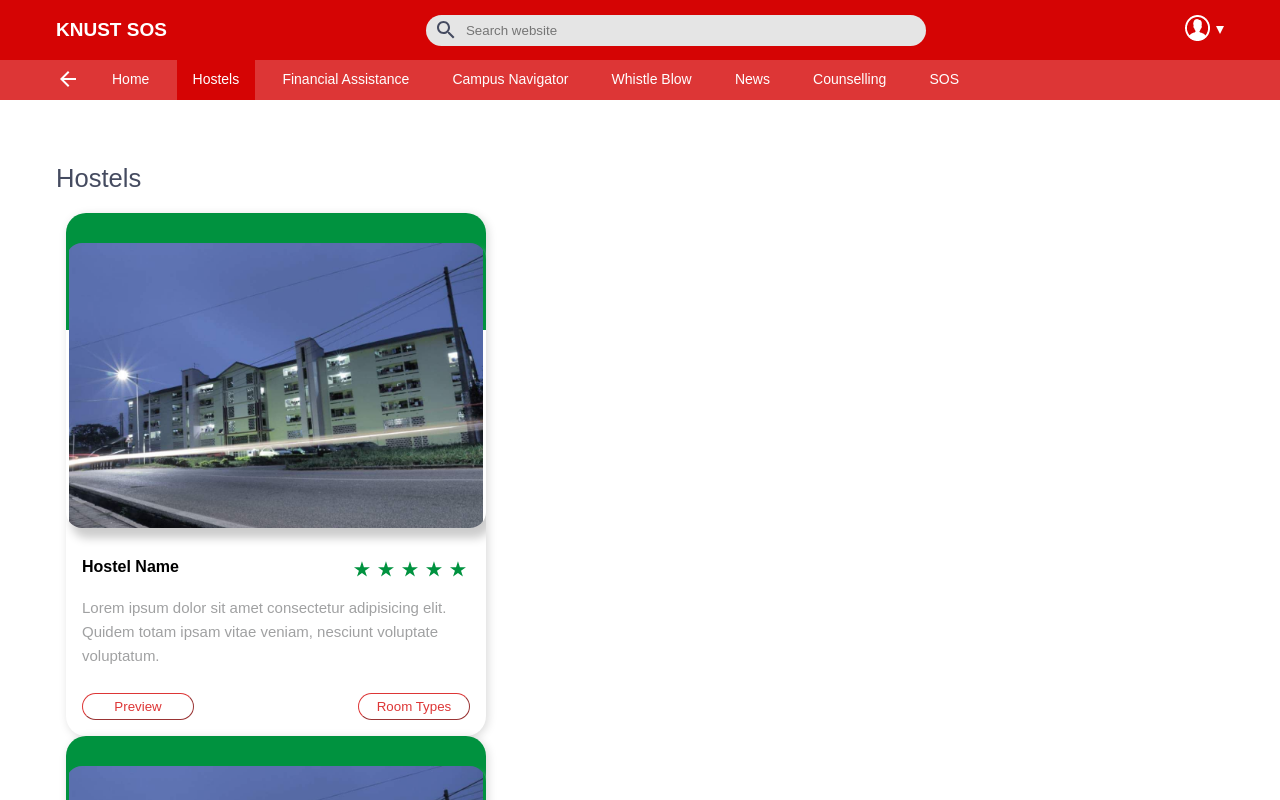
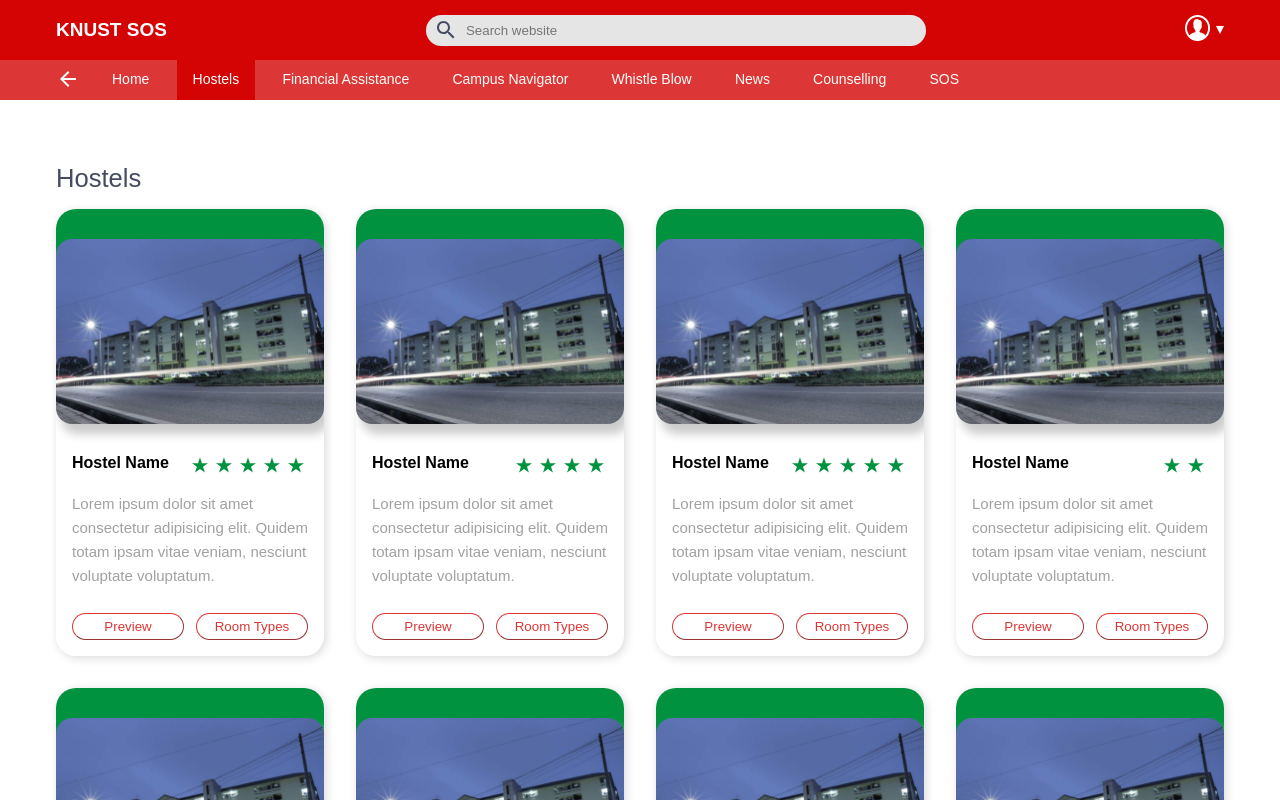
Before and after one commit to Obitrim/Project-SSS, a React (Create React App) app in the folder client/: page /app/hostels in a window 1280 px wide. Shown: the top 800 px of the page. Built offline with nearby package versions, Linux system fonts and the light colour scheme.

Commit message:
refactored styles

```diff
--- a/client/src/views/ProtectedPages/Hostels/Hostels.css
+++ b/client/src/views/ProtectedPages/Hostels/Hostels.css
@@ -1,13 +1,8 @@
 .HostelFinder__Main {
-  margin-top: 10px;
-  padding: 10px;
-}
-
-.HostelFinder__row {
-  display: flex;
-  align-items: center;
-  justify-content: space-around;
-  margin-bottom: 30px;
+  margin-top: 1rem;
+  display: grid;
+  grid-gap: 2rem;
+  grid-template-columns: repeat(auto-fit, minmax(250px, 1fr));
 }
 
 @media (max-width: 992px) {
```
